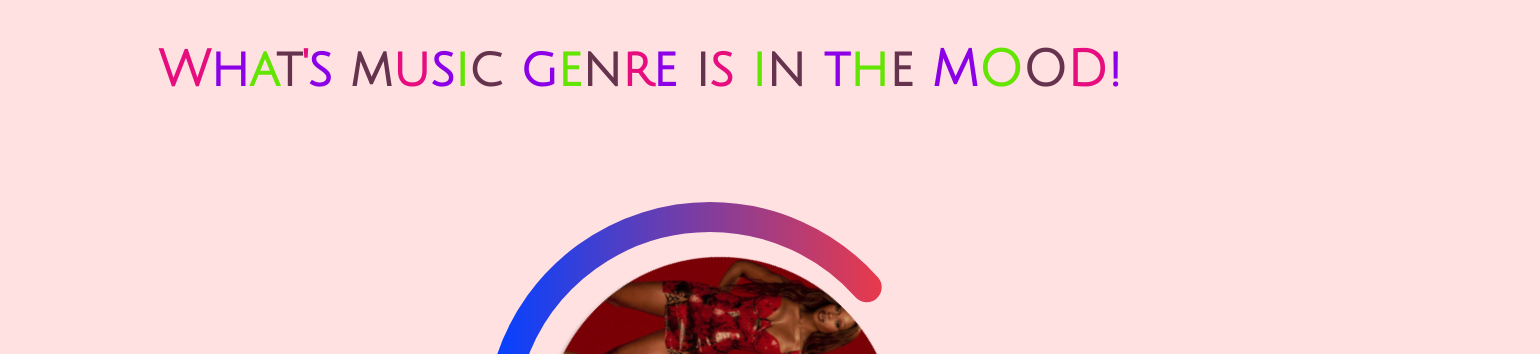
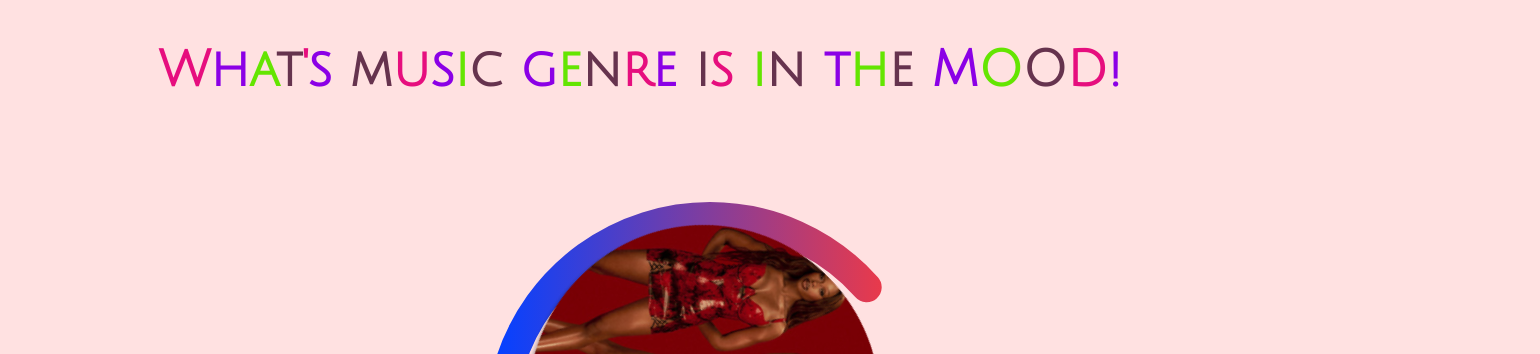
Before and after one commit to Tinygod716/des157B, a plain HTML site: page data/index.html in a window 1280 px wide. Shown: the top 354 px of the page, 1540 px wide, since content can reach past the window. Drawn offline with Linux system fonts and the light colour scheme; a web font is replaced by a local one.

Commit message:
index.html

```diff
--- a/data/style.css
+++ b/data/style.css
@@ -78,6 +78,9 @@ circle {
     transform: rotate(0deg);
     transition: transform 0.2s ease;
     cursor: grab;
+    position: relative;
+    top: -4vh;
+    left: -2vh;
 }
 
 @keyframes slow-spin {
@@ -114,7 +117,7 @@ circle {
 
   p{
     position: absolute;
-    left: 60vh;
+    left: 52vh;
     top: 5vh;
     width: 500px;
     font-family: "Julius Sans One", sans-serif;
```
